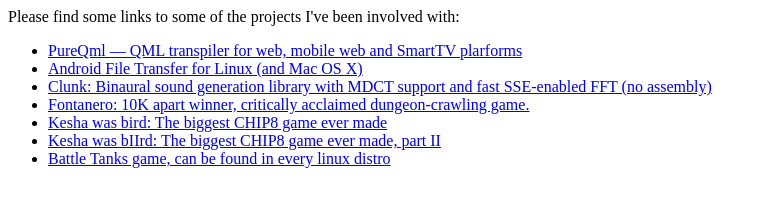
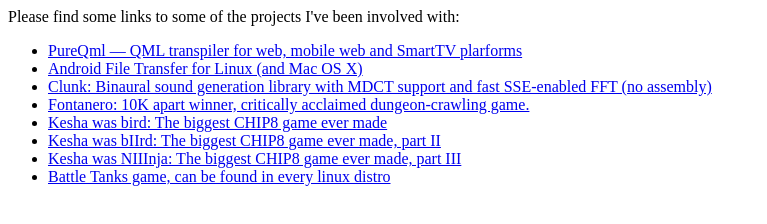
Before and after one commit to whoozle/whoozle.github.io, a plain HTML site: page index.html in a window 1280 px wide. Shown: the whole page, without its empty margins (0-767 px from the left). Drawn offline with Linux system fonts and the light colour scheme.

Commit message:
added kesha was niiinja

```diff
--- a/index.html
+++ b/index.html
@@ -10,6 +10,7 @@
 	<li><a href="http://whoozle.github.io/fontanero/">Fontanero: 10K apart winner, critically acclaimed dungeon-crawling game.</a></li>
 	<li><a href="http://www.awfuljams.com/little-awful-2016/games/kesha-was-bird">Kesha was bird: The biggest CHIP8 game ever made</a></li>
 	<li><a href="http://www.awfuljams.com/octojam-iii/games/kesha-was-biird">Kesha was bIIrd: The biggest CHIP8 game ever made, part II</a></li>
+	<li><a href="http://www.awfuljams.com/octojam-iv/games/kesha-was-niiinja">Kesha was NIIInja: The biggest CHIP8 game ever made, part III</a></li>
 	<li><a href="https://github.com/whoozle/btanks">Battle Tanks game, can be found in every linux distro</a></li>
 	</ul>
 </body>
```
